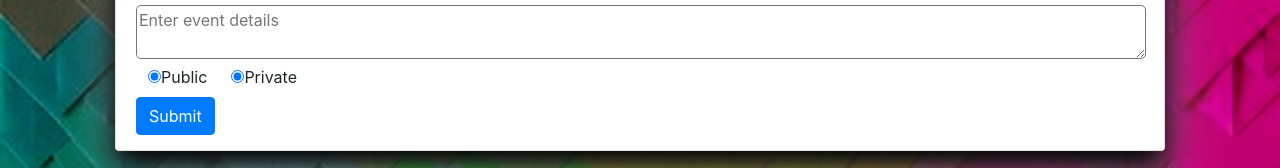
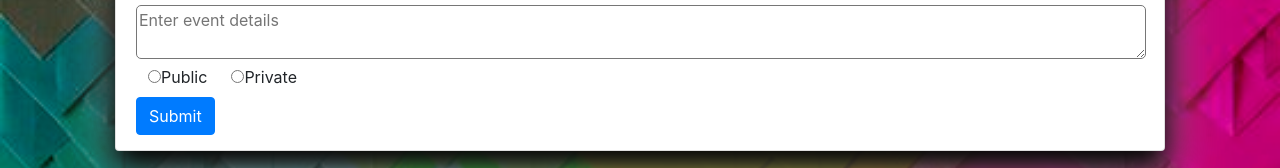
Before and after one commit to KoryStone05/Unite-App, a React (Create React App) app: page /about in a window 1280 px wide. Shown: the part 394-562 px from the top of the page. Built offline with nearby package versions, Linux system fonts and the light colour scheme.

Commit message:
Changed the background class in app.css to body

```diff
--- a/src/App.css
+++ b/src/App.css
@@ -1,11 +1,11 @@
-.background {
+body {
 
   background-image: url('./Img/Unitebackground.jpg');
-  /* min-width: 1024px; */;
+  /* min-width: 1024px; */
 
-  /* background-image: url('./Img/Unitebackground.jpg'); */
+  background-image: url('./Img/Unitebackground.jpg');
 
-  min-height: 100%;
+  min-height: 100vmax;
   height: 100vmax;
   width: 100%;
   position: static;
--- a/src/Components/Form/info.js
+++ b/src/Components/Form/info.js
@@ -6,7 +6,6 @@ import {Route} from 'react-router-dom';
 
 
 class Info extends Component {
-
 //   constructor() {
 //     super();
 //     this.state = {
@@ -17,6 +16,7 @@ class Info extends Component {
 // handleDropDown() {
 //     this.setState({ open: !this.state.open })
 // }
+
 
     render() {
         return(
@@ -109,14 +109,14 @@ class Info extends Component {
 
         <div className="radio">
           <label>
-            <input type="radio" value="option1" checked={true} />
+            <input type="radio" value="option1"  />
             Public
           </label>
         </div>
 
         <div className="radio">
           <label>
-            <input type="radio" value="option1" checked={true} />
+            <input type="radio" value="option1"  />
             Private
           </label>
         </div>
```
Also changed, not shown: src/Home/Home.js (+32 -0 lines).
